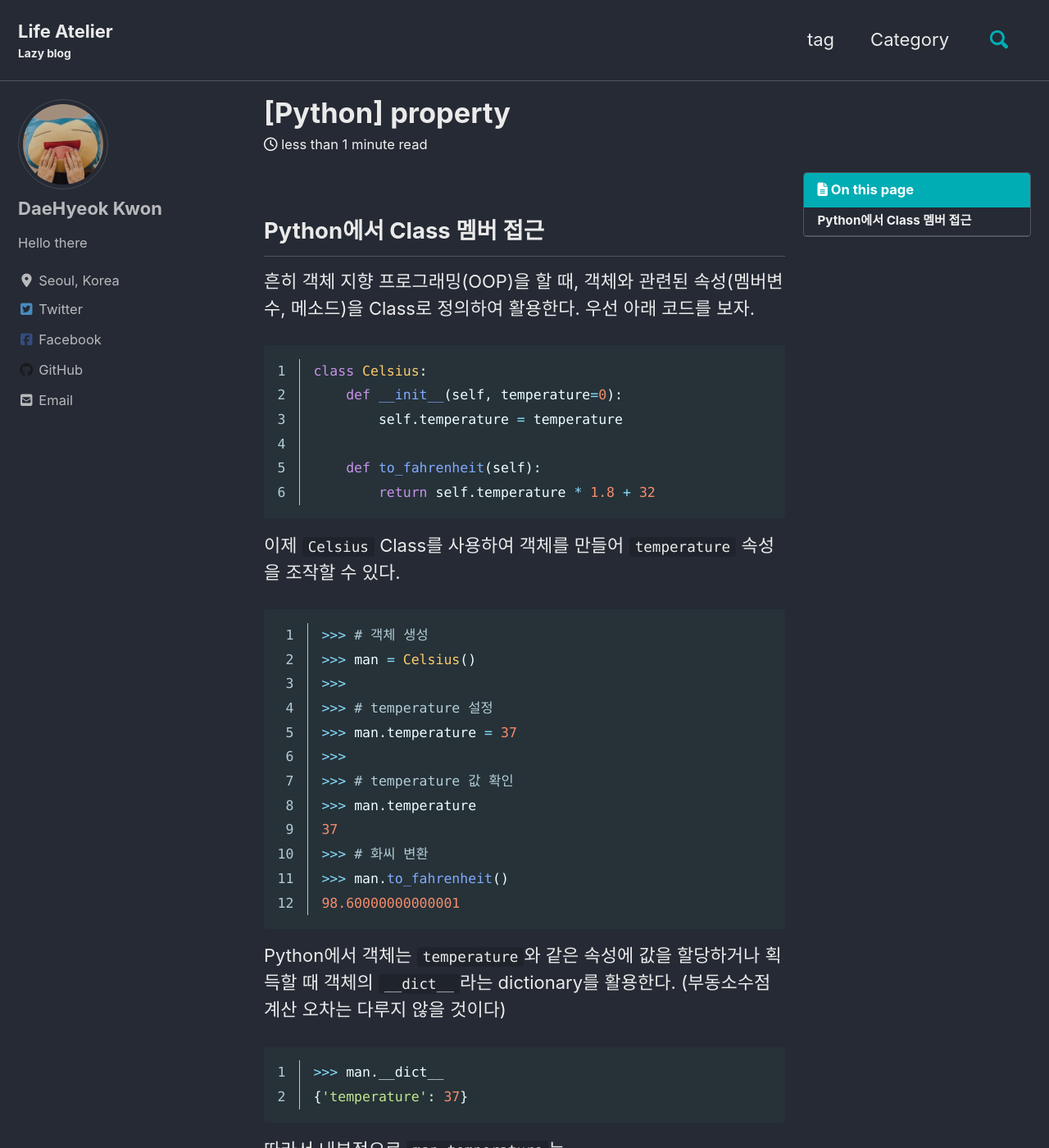
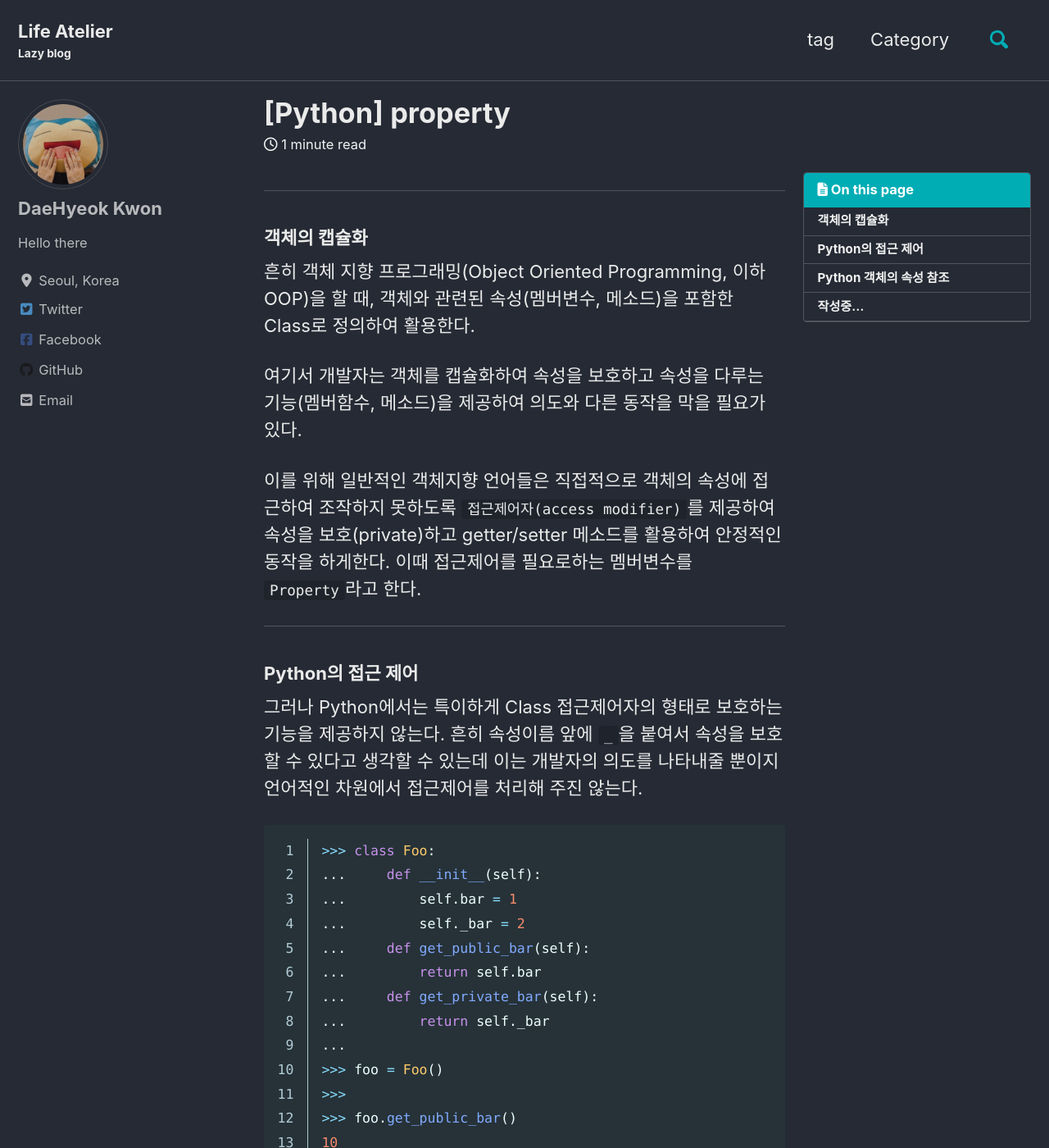
Before and after one commit to kor-haru/kor-haru.github.io, a Jekyll site: the page built from _posts/2020-01-07-003.md, in a window 1280 px wide and 1400 px high. Shown: the whole window at 82% size. Built offline with Jekyll 4.4.1, drawn with Linux system fonts in a browser that asks for light colours; cached includes are drawn as plain includes; nearby versions of some CDN libraries; some of the changed text lies outside the part shown.

Commit message:
add : new post

````diff
--- a/_posts/2020-01-07-003.md
+++ b/_posts/2020-01-07-003.md
@@ -15,46 +15,59 @@ use_math : true
 toc : true
 ---
 
-## Python에서 Class 멤버 접근
+---
+### 객체의 캡슐화
 
-흔히 객체 지향 프로그래밍(OOP)을 할 때, 객체와 관련된 속성(멤버변수, 메소드)을 Class로 정의하여 활용한다. 우선 아래 코드를 보자.
+흔히 객체 지향 프로그래밍(Object Oriented Programming, 이하 OOP)을 할 때, 객체와 관련된 속성(멤버변수, 메소드)을 포함한 Class로 정의하여 활용한다.
+
+여기서 개발자는 객체를 캡슐화하여 속성을 보호하고 속성을 다루는 기능(멤버함수, 메소드)을 제공하여 의도와 다른 동작을 막을 필요가 있다.
+
+이를 위해 일반적인 객체지향 언어들은 직접적으로 객체의 속성에 접근하여 조작하지 못하도록 `접근제어자(access modifier)`를 제공하여 속성을 보호(private)하고 getter/setter 메소드를 활용하여 안정적인 동작을 하게한다. 이때 접근제어를 필요로하는 멤버변수를 `Property`라고 한다.
+
+---
+
+### Python의 접근 제어
+
+그러나 Python에서는 특이하게 Class 접근제어자의 형태로 보호하는 기능을 제공하지 않는다. 흔히 속성이름 앞에 `_`을 붙여서 속성을 보호할 수 있다고 생각할 수 있는데 이는 개발자의 의도를 나타내줄 뿐이지 언어적인 차원에서 접근제어를 처리해 주진 않는다.
 
 ``` python
-class Celsius:
-    def __init__(self, temperature=0):
-        self.temperature = temperature
-
-    def to_fahrenheit(self):
-        return self.temperature * 1.8 + 32
+>>> class Foo:
+...     def __init__(self):
+...         self.bar = 1
+...         self._bar = 2
+...     def get_public_bar(self):
+...         return self.bar
+...     def get_private_bar(self):
+...         return self._bar
+...
+>>> foo = Foo()
+>>>
+>>> foo.get_public_bar()
+10
+>>> foo.get_private_bar()
+20
+>>> foo.bar = 10
+>>> foo._bar = 20
+>>>
+>>> foo.get_public_bar()
+10
+>>> foo.get_private_bar()
+20
 ```
 
-이제 `Celsius` Class를 사용하여 객체를 만들어 `temperature` 속성을 조작할 수 있다.
+---
+### Python 객체의 속성 참조
+
+Python에서 객체는 속성에 값을 할당하거나 획득할 때 `__dict__`라는 객체에 내장된 dictionary를 활용한다.
 
 ```python
->>> # 객체 생성
->>> man = Celsius()
->>>
->>> # temperature 설정
->>> man.temperature = 37
->>>
->>> # temperature 값 확인
->>> man.temperature
-37
->>> # 화씨 변환
->>> man.to_fahrenheit()
-98.60000000000001
+>>> foo.__dict__
+{'bar': 10, '_bar': 20}
 ```
+즉, 객체 내부의 속성 참조는 `foo.bar`는 `man.__dict__['bar']`로 동작하는 것을 알 수 있다.
 
-Python에서 객체는 `temperature`와 같은 속성에 값을 할당하거나 획득할 때 객체의 `__dict__`라는 dictionary를 활용한다. (부동소수점 계산 오차는 다루지 않을 것이다)
-
-```python
->>> man.__dict__
-{'temperature': 37}
-```
-
-따라서 내부적으로 `man.temperature`는 `man.__dict__['temperature']`로 동작하는 것을 알 수 있다.
-
-여기서 직접적으로 접근하여 제어하지 못하도록 접근제어자를 활용하여 보호(private)하고 getter/setter 메소드를 활용하여 제어하는 멤버변수를 Property라고 한다.
+### 작성중...
 
 * 관련링크
   - [Programiz - Python @property](https://www.programiz.com/python-programming/property)
+  - [파이썬 언더스코어(_)에 대하여](https://mingrammer.com/underscore-in-python/)
````
